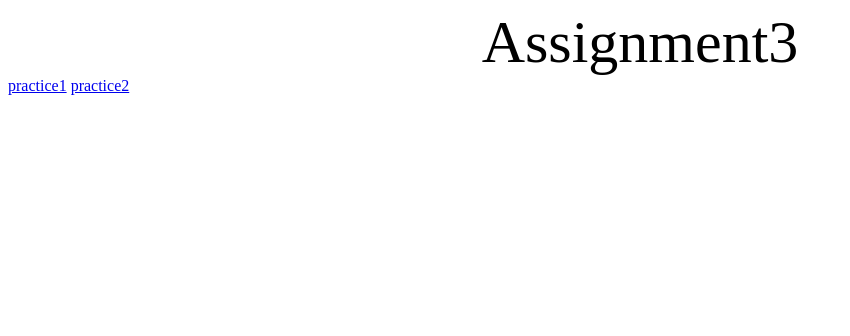
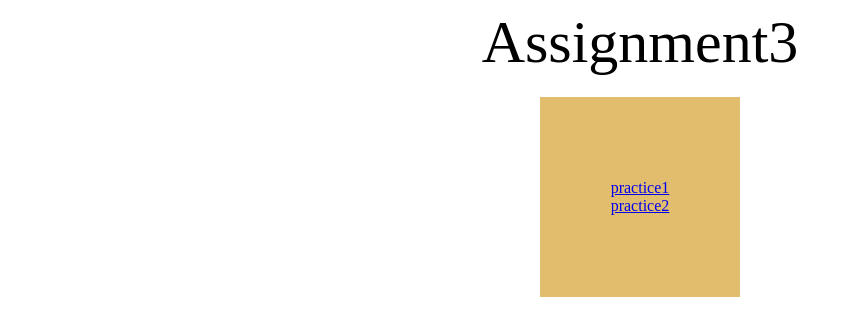
Before and after one commit to Mollymollymo/frontend-crash-course, a plain HTML site: page assignment3/assignment3/index.html in a window 1280 px wide. Shown: the whole page, without its empty margins (0-850 px from the left). Drawn offline with Linux system fonts and the light colour scheme.

Commit message:
Add files via upload

```diff
--- a/assignment3/assignment3/index.html
+++ b/assignment3/assignment3/index.html
@@ -2,17 +2,33 @@
   <head>
     <meta charset="UTF-8">
     <meta http-equiv="X-UA-Compatible" content="IE=edge">
-    <meta name="viewport" content="width=device-width,initial=scale=1.0">
     <style>
+      .container{
+        display: flex;
+        justify-content: center;
+        flex-direction: column;
+        align-items: center;
+      }
       .title{
         display: flex;
         justify-content: center;
         color: black;
         font-size: 60px;
       }
+      .item{
+        display: flex;
+        justify-content: center;
+        align-items: center;
+        flex-direction: column;
+        width:200px;
+        height:200px;
+        background-color: rgb(226, 189, 109);
+        margin-top: 20px;
+      }
     </style>
   </head>
   <body>
+    <div class="container">
       <div class="title">
         Assignment3
       </div>
@@ -20,6 +36,8 @@
         <a href="./practice1/index.html">practice1</a>
         <a href="./practice2/index.html">practice2</a>
       </div>
+    </div>
+
 
   </body>
 </html>
```
Also changed, not shown: assignment3/assignment3/practice2/index.html (+7 -2 lines), assignment3/assignment3/practice2/practice2.js (+9 -5 lines). Lines whose indentation alone changed are shown as unchanged.
